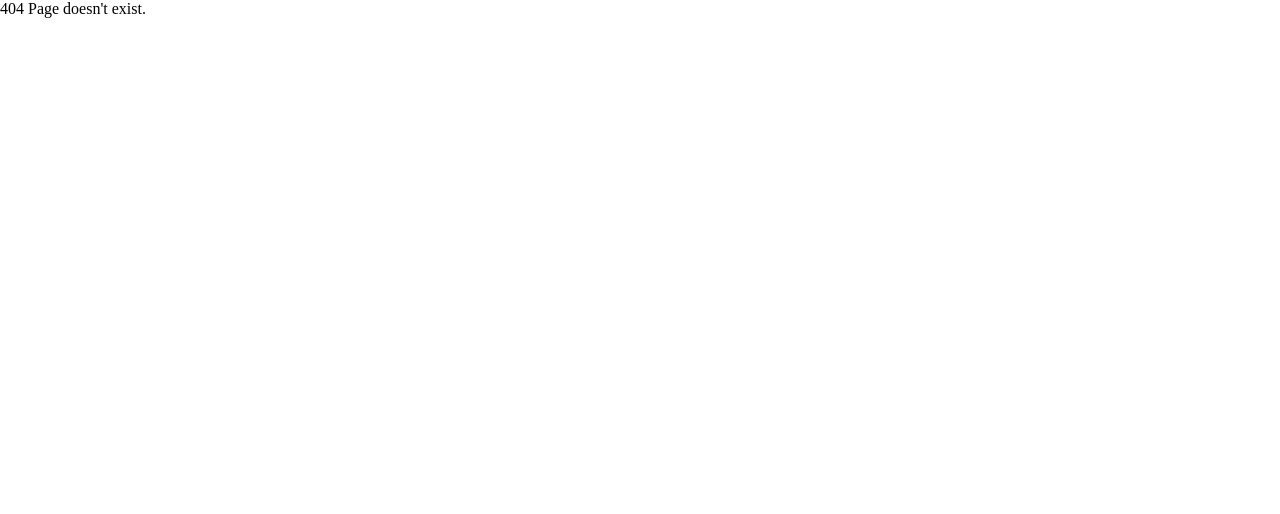
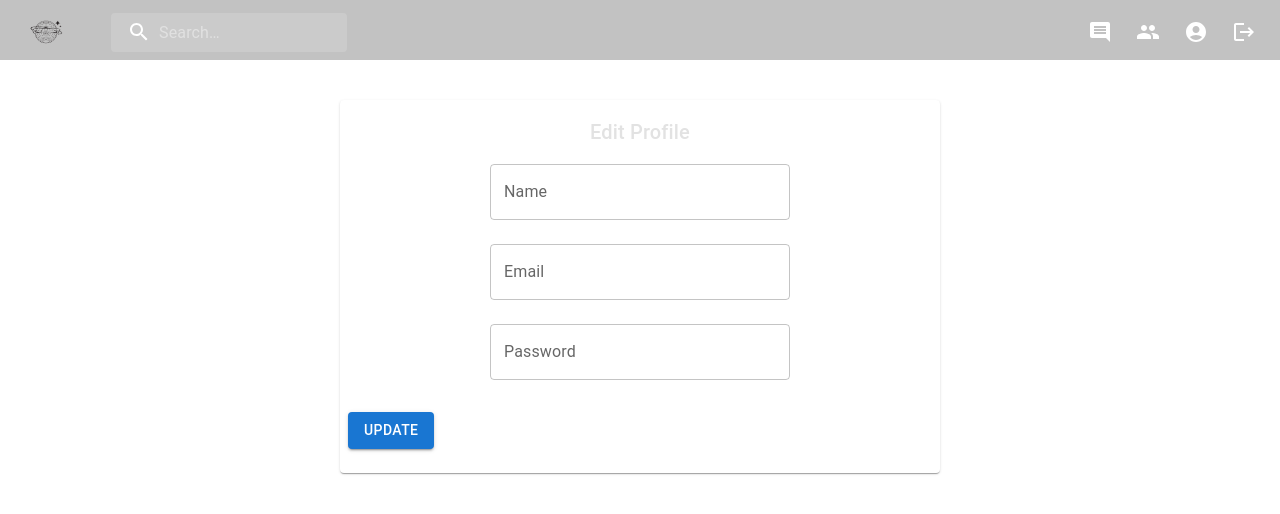
Before and after one commit to aalgharib/Connect-Hub, a React (Vite) app in the folder client/: page /profile/edit in a window 1280 px wide. Before the commit this address had no page. Shown: the top 514 px of the page. Built offline with nearby package versions, Linux system fonts and the light colour scheme; the HTML template or start-up script is replaced by a standard one.

Commit message:
profile page updated

```diff
--- /dev/null
+++ b/client/components/DeleteUser.jsx
@@ -0,0 +1,49 @@
+import React, { useState } from "react";
+import IconButton from "@mui/material/IconButton";
+import DeleteIcon from "@mui/icons-material/Delete";
+import Dialog from "@mui/material/Dialog";
+import DialogTitle from "@mui/material/DialogTitle";
+import DialogContent from "@mui/material/DialogContent";
+import DialogContentText from "@mui/material/DialogContentText";
+import DialogActions from "@mui/material/DialogActions";
+import Button from "@mui/material/Button";
+
+const DeleteUser = () => {
+  const [open, setOpen] = useState(false);
+
+  const clickButton = () => {
+    setOpen(true);
+  };
+  const handleRequestClose = () => {
+    setOpen(false);
+  };
+
+  return (
+    <span>
+      <IconButton aria-label="Delete" onClick={clickButton} color="secondary">
+        <DeleteIcon />
+      </IconButton>
+
+      <Dialog open={open} onClose={handleRequestClose}>
+        <DialogTitle>{"Delete Account"}</DialogTitle>
+        <DialogContent>
+          <DialogContentText>Confirm to delete your account.</DialogContentText>
+        </DialogContent>
+        <DialogActions>
+          <Button onClick={handleRequestClose} color="primary">
+            Cancel
+          </Button>
+          <Button
+            //onClick={deleteAccount}
+            color="secondary"
+            autoFocus="autoFocus"
+          >
+            Confirm
+          </Button>
+        </DialogActions>
+      </Dialog>
+    </span>
+  );
+};
+
+export default DeleteUser;
--- /dev/null
+++ b/client/components/EditProfile.jsx
@@ -0,0 +1,87 @@
+import React, { useState } from "react";
+import Navbar from "../core/Navbar";
+import styles from "./EditProfile.module.css";
+import Card from "@mui/material/Card";
+import CardContent from "@mui/material/CardContent";
+import Typography from "@mui/material/Typography";
+import Icon from "@mui/material/Icon";
+import TextField from "@mui/material/TextField";
+import CardActions from "@mui/material/CardActions";
+import Button from "@mui/material/Button";
+
+const EditProfile = () => {
+  const [values, setValues] = useState({
+    name: "",
+    password: "",
+    email: "",
+    open: false,
+    error: "",
+    redirectToProfile: false,
+  });
+
+  const handleChange = (name) => (event) => {
+    setValues({ ...values, [name]: event.target.value });
+  };
+
+  return (
+    <div>
+      <Navbar />
+      <Card className={styles.card}>
+        <CardContent>
+          <Typography variant="h6" className={styles.title}>
+            Edit Profile
+          </Typography>
+          <TextField
+            id="name"
+            label="Name"
+            className={styles.textField}
+            value={values.name}
+            onChange={handleChange("name")}
+            margin="normal"
+          />
+          <br />
+          <TextField
+            id="email"
+            type="email"
+            label="Email"
+            className={styles.textField}
+            value={values.email}
+            onChange={handleChange("email")}
+            margin="normal"
+          />
+          <br />
+          <TextField
+            id="password"
+            type="password"
+            label="Password"
+            className={styles.textField}
+            value={values.password}
+            onChange={handleChange("password")}
+            margin="normal"
+          />
+          <br />{" "}
+          {values.error && (
+            <Typography component="p" color="error">
+              <Icon color="error" className={styles.error}>
+                error
+              </Icon>
+              {values.error}
+            </Typography>
+          )}
+        </CardContent>
+        <CardActions>
+          <Button
+            color="primary"
+            variant="contained"
+            // onClick={clickSubmit}
+            className={styles.submit}
+          >
+            Update
+          </Button>
+        </CardActions>
+      </Card>
+    </div>
+  );
+};
+
+export default EditProfile;
--- /dev/null
+++ b/client/components/EditProfile.module.css
@@ -0,0 +1,27 @@
+.card {
+  max-width: 600px;
+  margin: auto;
+  text-align: center;
+  margin-top: 40px;
+  padding-bottom: 16px;
+}
+
+.title {
+  margin: 16px;
+  color: #e2e2e2;
+}
+
+.error {
+  vertical-align: middle;
+}
+
+.textField {
+  margin-left: 8px;
+  margin-right: 8px;
+  width: 300px;
+}
+
+.submit {
+  margin: auto;
+  margin-bottom: 16px;
+}
--- a/client/components/Profile.jsx
+++ b/client/components/Profile.jsx
@@ -4,6 +4,21 @@ import auth from "../lib/authHelper.js";
 import { read } from "./apiUser.js";
 import { useLocation, Navigate } from "react-router-dom";
 import { useParams } from "react-router-dom";
+import styles from "./Profile.module.css";
+import Paper from "@mui/material/Paper";
+import List from "@mui/material/List";
+import ListItem from "@mui/material/ListItem";
+import ListItemAvatar from "@mui/material/ListItemAvatar";
+import ListItemSecondaryAction from "@mui/material/ListItemSecondaryAction";
+import ListItemText from "@mui/material/ListItemText";
+import Avatar from "@mui/material/Avatar";
+import IconButton from "@mui/material/IconButton";
+import Typography from "@mui/material/Typography";
+import EditIcon from "@mui/icons-material/Edit";
+import PersonIcon from "@mui/icons-material/Person";
+import Divider from "@mui/material/Divider";
+import { Link } from "react-router-dom";
+import DeleteUser from "./DeleteUser.jsx";
 
 const Profile = () => {
   const location = useLocation();
@@ -34,9 +49,7 @@ const Profile = () => {
   }, [userId]);
 
   if (redirectToSignin) {
-    return (
-      <Navigate to="/" state={{ from: location.pathname }} replace />
-    );
+    return <Navigate to="/" state={{ from: location.pathname }} replace />;
   }
   if (auth.isAuthenticated()) {
     console.log(auth.isAuthenticated().user._id);
@@ -45,7 +58,49 @@ const Profile = () => {
   return (
     <div>
       <Navbar />
-      profile
+      <Paper className={styles.root} elevation={4}>
+        <Typography variant="h6" className={styles.title}>
+          Profile
+        </Typography>
+        <List dense>
+          <ListItem>
+            <ListItemAvatar>
+              <Avatar>
+                <PersonIcon />
+              </Avatar>
+            </ListItemAvatar>
+            <ListItemText primary={"test"} secondary={"test@test.com"} />{" "}
+            {/* temp */}
+            <ListItemSecondaryAction>
+              <Link to={"/profile/edit"}>
+                <IconButton aria-label="Edit" color="primary">
+                  <EditIcon />
+                </IconButton>
+              </Link>
+              <DeleteUser />
+            </ListItemSecondaryAction>
+            {/* Please implement the functionality here */}
+            {/* {auth.isAuthenticated().user &&
+              auth.isAuthenticated().user._id == user._id && (
+                <ListItemSecondaryAction>
+                  <Link to={"/user/edit/" + user._id}>
+                    <IconButton aria-label="Edit" color="primary">
+                      <EditIcon />
+                    </IconButton>
+                  </Link>
+                  <DeleteUser userId={user._id} />
+                </ListItemSecondaryAction>
+              )} */}
+          </ListItem>
+          <Divider />
+          <ListItem>
+            <ListItemText
+              // primary={"Joined: " + new Date(user.created).toDateString()}
+              primary={"joined"}
+            />
+          </ListItem>
+        </List>
+      </Paper>
     </div>
   );
 };
--- /dev/null
+++ b/client/components/Profile.module.css
@@ -0,0 +1,11 @@
+.root {
+  max-width: 600px;
+  margin: auto;
+  padding: 16px;
+  margin-top: 40px;
+}
+
+.title {
+  margin-top: 24px;
+  color: #e0e0e0;
+}
--- a/client/src/App.jsx
+++ b/client/src/App.jsx
@@ -6,6 +6,7 @@ import NoPage from "../core/NoPage.jsx";
 import Home from "../core/Home.jsx";
 import Profile from "../components/Profile.jsx";
 import Friends from "../components/Friends.jsx";
+import EditProfile from "../components/EditProfile.jsx";
 
 function App() {
   return (
@@ -15,6 +16,10 @@ function App() {
         <Route path="/signup" element={<SignUp />} />
         <Route path="/Home" element={<Home />} />
         <Route path="/profile" element={<Profile />} />
+        {/* <Route path="/profile/edit/:user_id" element={<EditProfile />} /> */}
+        {/* use the above route when adding functionalities */}
+        <Route path="/profile/edit" element={<EditProfile />} />
+        <Route path="/friends" element={<Friends />} />
         <Route path="/friends" element={<Friends />} />
         <Route path="*" element={<NoPage />} />
       </Routes>
```
